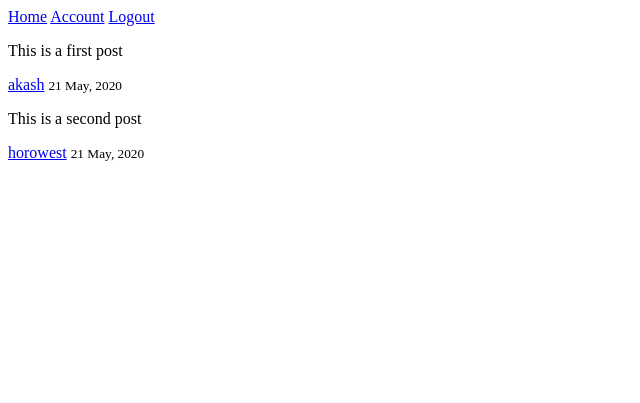
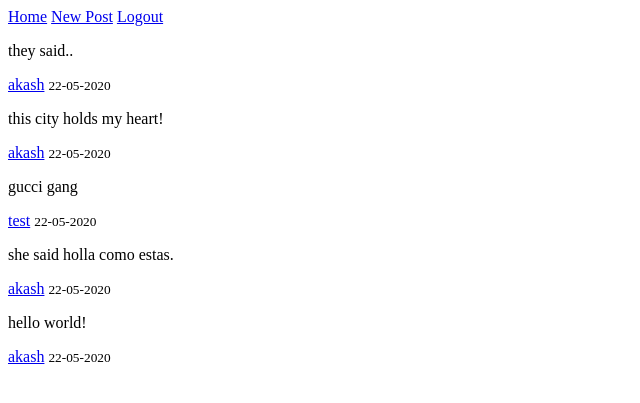
Before and after one commit to horowest/ig_clone, a Flask app: page / in a window 1280 px wide. Shown: the top 403 px of the page, without its empty margins (0-640 px from the left). Run offline with Flask 2, Linux system fonts and the light colour scheme; a user stored in the database is signed in; data comes from the database, SQL or seed files in the repository; both versions use the stored data as it was after the commit.

Commit message:
users can now create new posts

```diff
--- a/flaskapp/routes.py
+++ b/flaskapp/routes.py
@@ -1,34 +1,22 @@
 from flaskapp import app, db
 from flask import render_template, redirect, url_for, flash, request
-from flaskapp.forms import RegistrationForm, LoginForm
-from flaskapp.models import User
+from flaskapp.forms import RegistrationForm, LoginForm, PostForm
+from flaskapp.models import User, Post
 from flask_login import login_user, current_user, logout_user, login_required
-
-
-posts = [
-    {
-        'author':'akash',
-        'content':'This is a first post',
-        'date_posted':'21 May, 2020'
-    },
-    {
-        'author':'horowest',
-        'content':'This is a second post',
-        'date_posted':'21 May, 2020'
-    }
-]
 
 
 
 @app.route("/")
 def home():
+    posts = Post.query.order_by(Post.date_posted.desc()).all()
+
     return render_template("home.html", title="FlaskApp", posts=posts)
 
 
 
 @app.route("/register", methods=['GET', 'POST'])
 def register():
-    if current_user:
+    if current_user.is_authenticated:
         return redirect(url_for('home'))
     form = RegistrationForm()
     if form.validate_on_submit():
@@ -51,7 +39,10 @@ def login():
         if user and user.password == form.password.data:
             login_user(user, remember=form.remember.data)
             flash("You have been logged in successfully", 'success')
-            return redirect(url_for('home'))
+
+            next_page = request.args.get('next')
+
+            return redirect(next_page or url_for('home'))
         else:
             flash("username or password is incorrect", 'danger')
             return redirect(url_for('login'))
@@ -64,3 +55,17 @@ def login():
 def logout():
     logout_user()
     return redirect(url_for('login'))
+
+
+
+@app.route("/post/new", methods=['GET', 'POST'])
+@login_required
+def new_post():
+    form = PostForm()
+    if form.validate_on_submit():
+        post = Post(content=form.content.data, author=current_user)
+        db.session.add(post)
+        db.session.commit()
+        flash("Posted successfully", 'success')
+        return redirect(url_for('home'))
+    return render_template("new_post.html", title="Post", form=form)
--- a/flaskapp/templates/home.html
+++ b/flaskapp/templates/home.html
@@ -6,8 +6,8 @@
                 <div>
                     <p>{{ post.content }}</p>
                     <div>
-                        <a href="#">{{ post.author }}</a>
-                        <small class="text-muted">{{ post.date_posted }}</small>
+                        <a href="#">{{ post.author.username }}</a>
+                        <small class="text-muted">{{ post.date_posted.strftime('%d-%m-%Y') }}</small>
                     </div>
                 </div>
             </article>
--- a/flaskapp/templates/layout.html
+++ b/flaskapp/templates/layout.html
@@ -10,7 +10,7 @@
         <nav>
             <a href="{{ url_for('home') }}">Home</a>
             {% if current_user.is_authenticated %}
-                <a href="#">Account</a>
+                <a href="{{ url_for('new_post') }}">New Post</a>
                 <a href="{{ url_for('logout') }}">Logout</a>
             {% else %}
                 <a href="{{ url_for('login') }}">Login</a>
```
Also changed, not shown: flaskapp/forms.py (+9 -1 lines), flaskapp/templates/new_post.html (+25 -0 lines), flaskapp/site.db.
